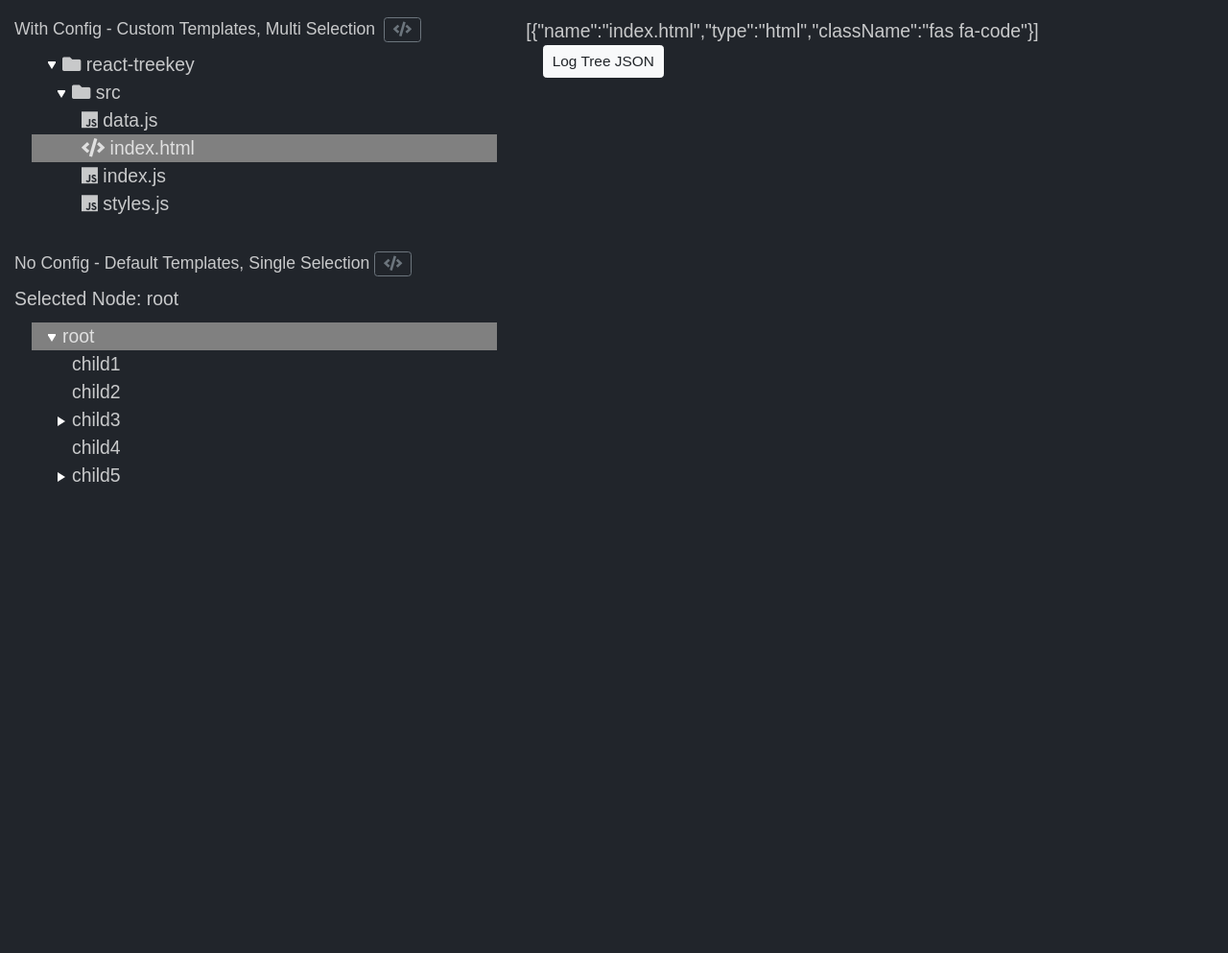
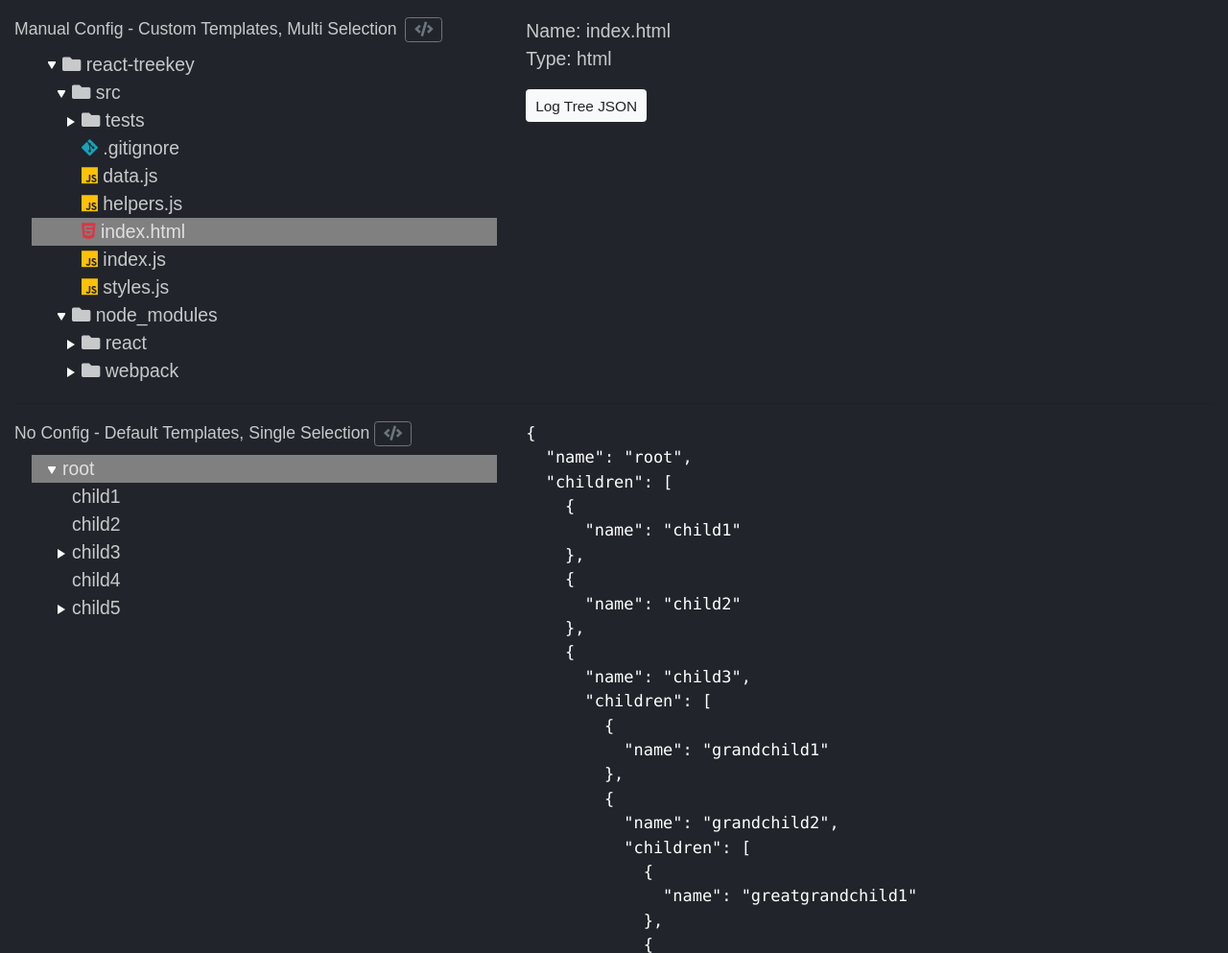
Before and after one commit to PEsteves8/react-treekey, a React app: page / in a window 1280 px wide. Shown: the top 993 px of the page at 96% size. Before the commit the page ends 800 px from the top, so only its background shows below. Built offline with nearby package versions, Linux system fonts and the light colour scheme.

Commit message:
docs: Examples improvement

```diff
--- a/examples/src/BasicTree.js
+++ b/examples/src/BasicTree.js
@@ -19,7 +19,7 @@ export class BasicTree extends React.Component {
     super(props);
     this.state = {
       // if selectedNodes prop isn't used, the selected will be the root by default
-      selectedNodeName: treeA.name,
+      selectedNode: treeA,
     };
 
     this.onSelectNode = this.onSelectNode.bind(this);
@@ -27,14 +27,14 @@ export class BasicTree extends React.Component {
 
   onSelectNode(node) {
     console.log(node);
-    this.setState({ selectedNodeName: node.name });
+    this.setState({ selectedNode: node });
   }
 
   render() {
     return (
-      <div className="row mt-3 mb-3">
-      <div className='col-5'>
-        <h6>
+      <div className="row mt-3 mb-3" style={{height: '500px'}}>
+        <div className="col-5">
+          <h6>
             No Config - Default Templates, Single Selection&nbsp;
             <Link
               href={
@@ -42,9 +42,15 @@ export class BasicTree extends React.Component {
               }
             />
           </h6>
-        <div style={{ marginBottom: '10px'  }}>Selected Node: {this.state.selectedNodeName}</div>
-        <TreeKey tree={treeA} onSelectNode={this.onSelectNode} />
-      </div>
+          <div style={{ height: "500px", overflowY: "auto" }}>
+            <TreeKey tree={treeA} onSelectNode={this.onSelectNode} />
+          </div>
+        </div>
+        <div className="col-7">
+          <pre style={{ color: "white" }}>
+            {JSON.stringify(this.state.selectedNode, undefined, 2)}
+          </pre>
+        </div>
       </div>
     );
   }
--- a/examples/src/CustomTree.js
+++ b/examples/src/CustomTree.js
@@ -19,10 +19,11 @@ export class CustomTree extends React.Component {
     super(props);
     let rootNode = treeB;
     let srcFolder = rootNode.children[0];
-    let indexFile = srcFolder.children[1];
+    let indexFile = srcFolder.children[4];
+    let nodeFolder = rootNode.children[1];
     this.state = {
       selectedNodes: [indexFile],
-      expandedNodes: [rootNode, srcFolder],
+      expandedNodes: [rootNode, srcFolder, nodeFolder],
     };
 
     this.onSelectNode = this.onSelectNode.bind(this);
@@ -53,13 +54,14 @@ export class CustomTree extends React.Component {
       <div className="row mt-3 mb-3">
         <div className="col-5">
           <h6>
-            With Config - Custom Templates, Multi Selection
+            Manual Config - Custom Templates, Multi Selection
             <Link
               href={
                 "https://github.com/PEsteves8/react-treekey/blob/master/examples/src/CustomTree.js"
               }
             />
           </h6>
+          <div style={{ height: "350px", overflowY: "auto" }}>
             <TreeKey
               tree={treeB}
               onSelectNode={this.onSelectNode}
@@ -70,11 +72,13 @@ export class CustomTree extends React.Component {
               multiSelection={true}
             />
           </div>
+        </div>
 
         <div className="col-7">
-          <div>{JSON.stringify(this.state.selectedNodes)}</div>
+          <div>Name: {this.state.selectedNodes[0].name}</div>
+          <div>Type: {this.state.selectedNodes[0].type}</div>
           <button
-            className="btn btn-sm btn-light ml-3 mb-1"
+            className="btn btn-sm btn-light mb-1 mt-3"
             onClick={() => {
               console.log(JSON.parse(JSON.stringify(treeB)));
             }}
--- a/examples/src/data.js
+++ b/examples/src/data.js
@@ -1,83 +1,186 @@
 export let treeA = {
-    name: 'root',
-    children: [{
-        name: 'child1',
-    }, {
-        name: 'child2'
-    }, {
-        name: 'child3',
-        children: [{
-            name: 'grandchild1'
-        }, {
-            name: 'grandchild2',
-            children: [{
-                name: 'greatgrandchild1'
-            }, {
-                name: 'greatgrandchild2'
-            }]
-        }, {
-            name: 'grandchild3'
-        }, {
-            name: 'grandchild4'
-        }, {
-            name: 'grandchild5'
-        }]
-    }, {
-        name: 'child4'
-    }, {
-        name: 'child5',
-        children: [{
-            name: 'grandchild1'
+  name: "root",
+  children: [
+    {
+      name: "child1",
+    },
+    {
+      name: "child2",
+    },
+    {
+      name: "child3",
+      children: [
+        {
+          name: "grandchild1",
         },
         {
-            name: 'grandchild2'
+          name: "grandchild2",
+          children: [
+            {
+              name: "greatgrandchild1",
+            },
+            {
+              name: "greatgrandchild2",
+            },
+          ],
         },
         {
-            name: 'grandchild3'
+          name: "grandchild3",
         },
         {
-            name: 'grandchild4',
-            children: [{
-                name: 'greatgrandchild1'
+          name: "grandchild4",
+        },
+        {
+          name: "grandchild5",
+        },
+      ],
+    },
+    {
+      name: "child4",
+    },
+    {
+      name: "child5",
+      children: [
+        {
+          name: "grandchild1",
+        },
+        {
+          name: "grandchild2",
+        },
+        {
+          name: "grandchild3",
+        },
+        {
+          name: "grandchild4",
+          children: [
+            {
+              name: "greatgrandchild1",
             },
             {
-                name: 'greatgrandchild2'
+              name: "greatgrandchild2",
             },
             {
-                name: 'greatgrandchild3'
+              name: "greatgrandchild3",
             },
             {
-                name: 'greatgrandchild4'
-            }]
-
-        }]
-    }]
+              name: "greatgrandchild4",
+            },
+          ],
+        },
+      ],
+    },
+  ],
 };
 
 export let treeB = {
-    name: 'react-treekey',
-    type: 'folder',
-    className: 'fas fa-folder',
-    children: [{
-        name: 'src',
-        type: 'folder',
-        className: 'fas fa-folder',
-        children: [{
-            name: 'data.js',
-            type: 'js',
-            className: 'fab fa-js'
-        }, {
-            name: 'index.html',
-            type: 'html',
-            className: 'fas fa-code'
-        }, {
-            name: 'index.js',
-            type: 'js',
-            className: 'fab fa-js'
-        }, {
-            name: 'styles.js',
-            type: 'js',
-            className: 'fab fa-js'
-        }]
-    }]
-}
+  name: "react-treekey",
+  type: "folder",
+  className: "fas fa-folder",
+  children: [
+    {
+      name: "src",
+      type: "folder",
+      className: "fas fa-folder",
+      children: [
+        {
+          name: "tests",
+          type: "folder",
+          className: "fas fa-folder",
+          children: [
+            {
+              name: "index.test.js",
+              type: "file",
+              className: "fas fa-flask text-warning",
+            },
+            {
+              name: "helpers.test.js",
+              type: "file",
+              className: "fas fa-flask text-warning",
+            },
+          ],
+        },
+        {
+          name: ".gitignore",
+          type: "none",
+          className: "fab fa-git-alt text-info",
+        },
+        {
+          name: "data.js",
+          type: "js",
+          className: "fab fa-js text-warning",
+        },
+        {
+          name: "helpers.js",
+          type: "js",
+          className: "fab fa-js text-warning",
+        },
+        {
+          name: "index.html",
+          type: "html",
+          className: "fab fa-html5 text-danger",
+        },
+        {
+          name: "index.js",
+          type: "js",
+          className: "fab fa-js text-warning",
+        },
+        {
+          name: "styles.js",
+          type: "js",
+          className: "fab fa-js text-warning",
+        },
+      ],
+    },
+    {
+      name: "node_modules",
+      type: "folder",
+      className: "fas fa-folder",
+      children: [
+        {
+          name: "react",
+          type: "folder",
+          className: "fas fa-folder",
+          children: [
+            {
+              name: "index.js",
+              type: "file",
+              className: "fab fa-js text-warning",
+            },
+            {
+              name: "LICENSE",
+              type: "NONE",
+              className: "fas fa-file",
+            },
+            {
+              name: "README.md",
+              type: "md",
+              className: "far fa-info-circle text-info",
+            },
+          ],
+        },
+        {
+          name: "webpack",
+          type: "folder",
+          className: "fas fa-folder",
+          children: [
+            {
+              name: "index.js",
+              type: "file",
+              className: "fab fa-js text-warning",
+            },
+            {
+              name: "LICENSE",
+              type: "NONE",
+              className: "fas fa-file",
+            },
+            {
+              name: "README.md",
+              type: "md",
+              className: "far fa-info-circle text-info",
+            },
+          ],
+        },
+      ],
+    },
+  ],
+};
--- a/examples/src/index.html
+++ b/examples/src/index.html
@@ -4,7 +4,7 @@
         <title>Component Demo</title>
         <meta charset="utf-8">
         <meta name="viewport" content="width=device-width, initial-scale=1, shrink-to-fit=no">
-        <link rel="stylesheet" href="https://use.fontawesome.com/releases/v5.4.2/css/all.css" integrity="sha384-/rXc/GQVaYpyDdyxK+ecHPVYJSN9bmVFBvjA/9eOB+pb3F2w2N6fc5qB9Ew5yIns" crossorigin="anonymous">
+        <link rel="stylesheet" href="https://pro.fontawesome.com/releases/v5.10.0/css/all.css" integrity="sha384-AYmEC3Yw5cVb3ZcuHtOA93w35dYTsvhLPVnYs9eStHfGJvOvKxVfELGroGkvsg+p" crossorigin="anonymous"/>
         <link rel="stylesheet" href="https://stackpath.bootstrapcdn.com/bootstrap/4.1.3/css/bootstrap.min.css" integrity="sha384-MCw98/SFnGE8fJT3GXwEOngsV7Zt27NXFoaoApmYm81iuXoPkFOJwJ8ERdknLPMO" crossorigin="anonymous">
 
         <style>* {
--- a/examples/src/index.js
+++ b/examples/src/index.js
@@ -9,6 +9,7 @@ class App extends React.Component {
     return (
       <div className="container-fluid">
        <CustomTree />
+       <hr></hr>
        <BasicTree />
       </div>
     );
```
Lines whose indentation alone changed are shown as unchanged.
